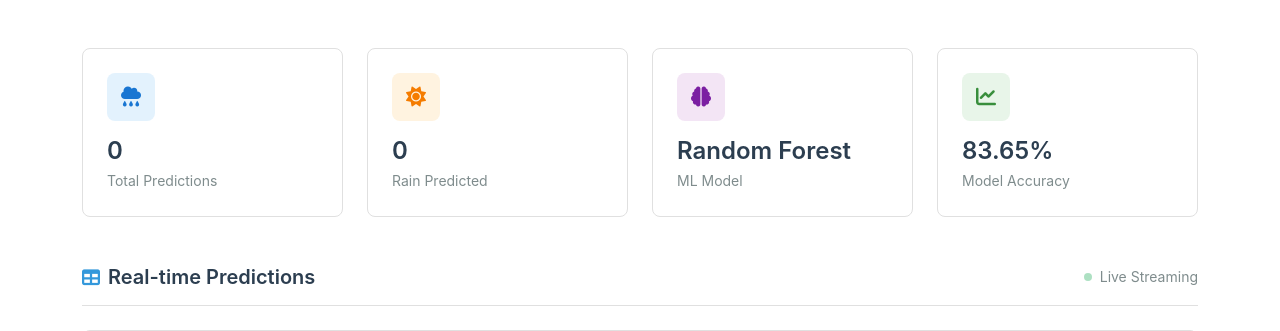
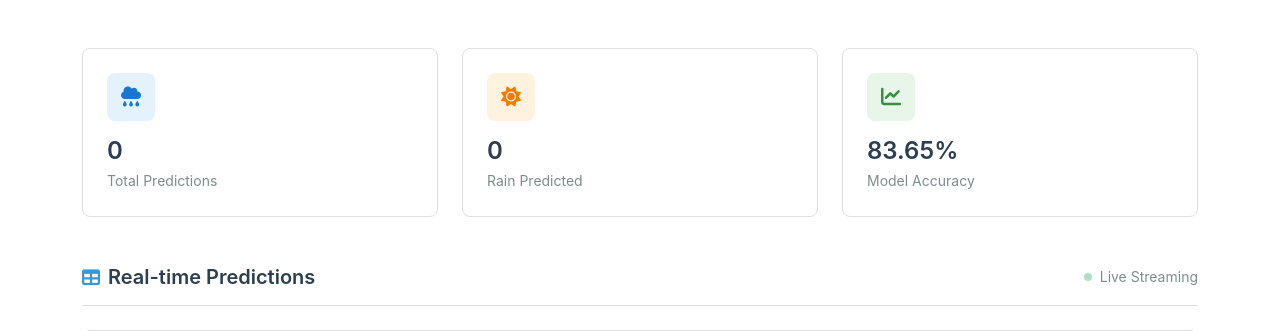
Before and after one commit to tiao051/BigData-WeatherForecast, a Flask app: page / in a window 1280 px wide. Shown: the part 143-474 px from the top of the page. Run offline with Flask 3, Linux system fonts and the light colour scheme; data that the repository does not hold is empty; some libraries are stand-ins or nearby versions.

Commit message:
chore: remove model display section

```diff
--- a/webapp/templates/home.html
+++ b/webapp/templates/home.html
@@ -32,7 +32,7 @@
     <section class="stats-section">
         <div class="container">
             <div class="row g-4">
-                <div class="col-md-3">
+                <div class="col-md-4">
                     <div class="stat-card">
                         <div class="stat-icon rain">
                             <i class="fas fa-cloud-rain"></i>
@@ -43,7 +43,7 @@
                         </div>
                     </div>
                 </div>
-                <div class="col-md-3">
+                <div class="col-md-4">
                     <div class="stat-card">
                         <div class="stat-icon sunny">
                             <i class="fas fa-sun"></i>
@@ -54,18 +54,7 @@
                         </div>
                     </div>
                 </div>
-                <div class="col-md-3">
-                    <div class="stat-card">
-                        <div class="stat-icon model">
-                            <i class="fas fa-brain"></i>
-                        </div>
-                        <div class="stat-content">
-                            <h3>Random Forest</h3>
-                            <p>ML Model</p>
-                        </div>
-                    </div>
-                </div>
-                <div class="col-md-3">
+                <div class="col-md-4">
                     <div class="stat-card">
                         <div class="stat-icon accuracy">
                             <i class="fas fa-chart-line"></i>
```
